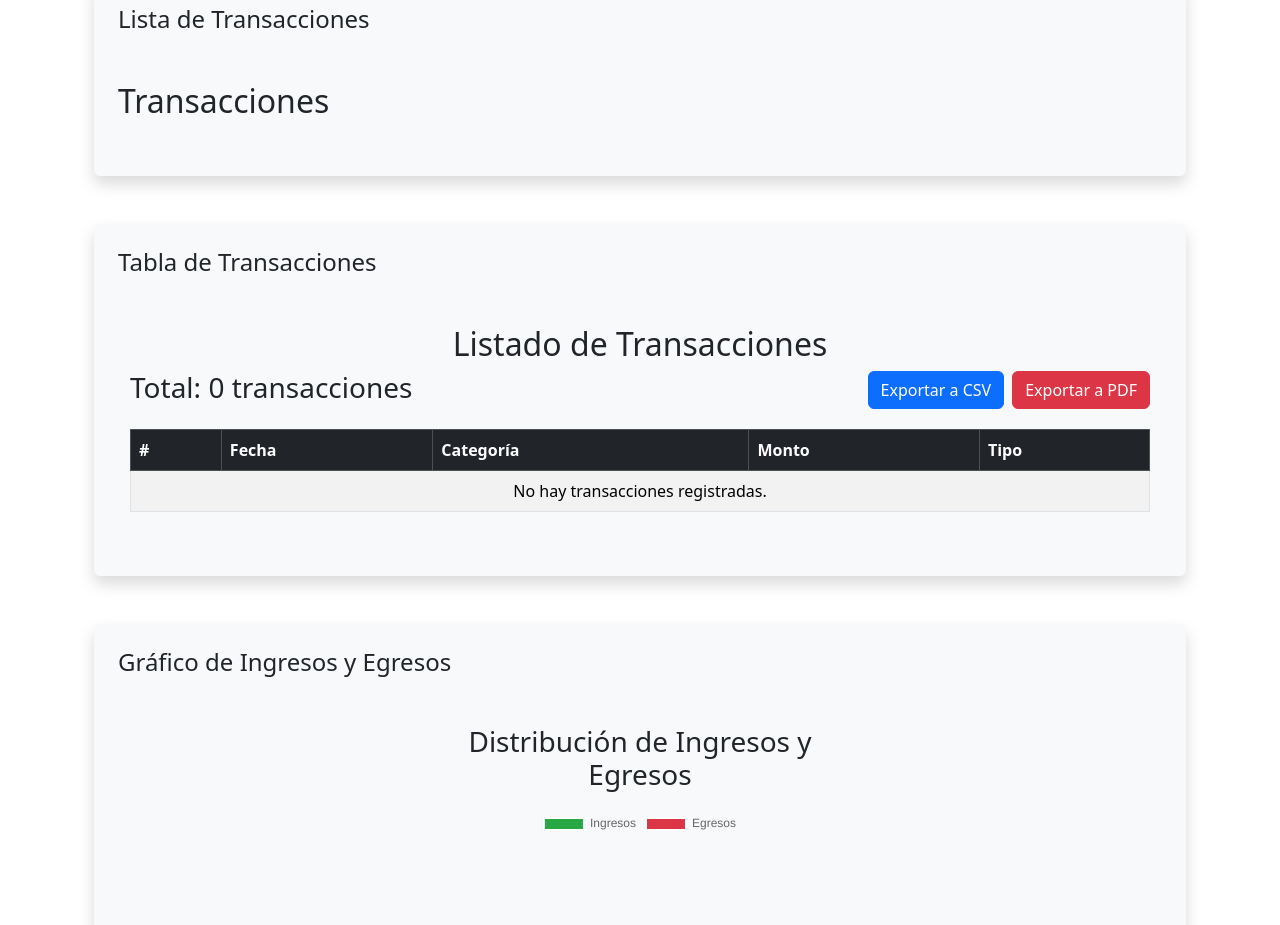
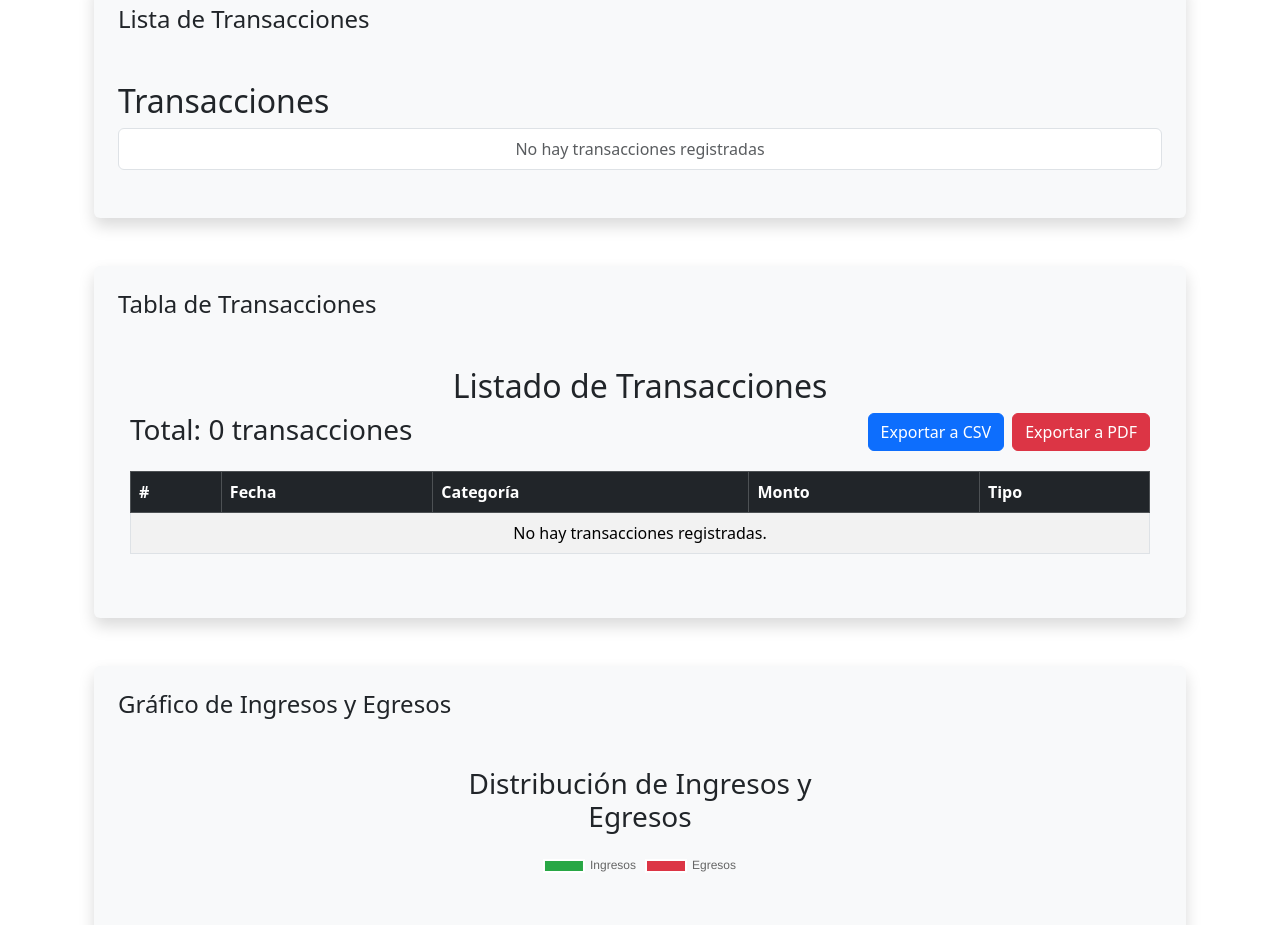
Before and after one commit to WildoFari/Finance-Tracker., a React (Create React App) app: page / in a window 1280 px wide. Shown: the part 1340-2265 px from the top of the page. Built offline with nearby package versions, Linux system fonts and the light colour scheme.

Commit message:
Added transaction persistence after page reload

```diff
--- a/src/components/TransactionList.js
+++ b/src/components/TransactionList.js
@@ -8,11 +8,15 @@ const TransactionList = () => {
         <div className="my-4">
             <h2>Transacciones</h2>
             <ul className="list-group">
-                {transactions.map((transaction, index) => (
-                    <li key={index} className="list-group-item">
-                        <strong>{transaction.type}:</strong> ${transaction.amount} - {transaction.category} ({transaction.date})
-                    </li>
-                ))}
+                {transactions.length > 0 ? (
+                    transactions.map((transaction, index) => (
+                        <li key={index} className="list-group-item">
+                            <strong>{transaction.type}:</strong> ${transaction.amount} - {transaction.category} ({transaction.date})
+                        </li>
+                    ))
+                ) : (
+                    <li className="list-group-item text-center text-muted">No hay transacciones registradas</li>
+                )}
             </ul>
         </div>
     );
```
